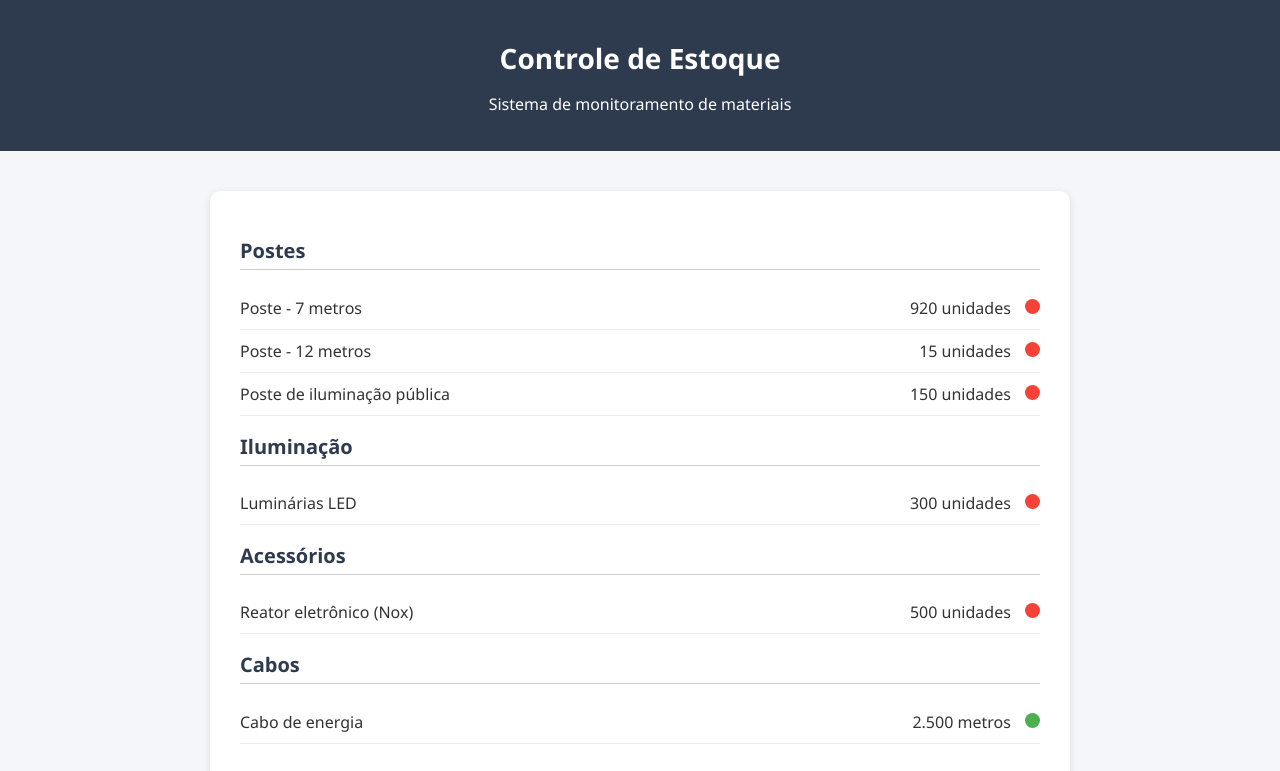
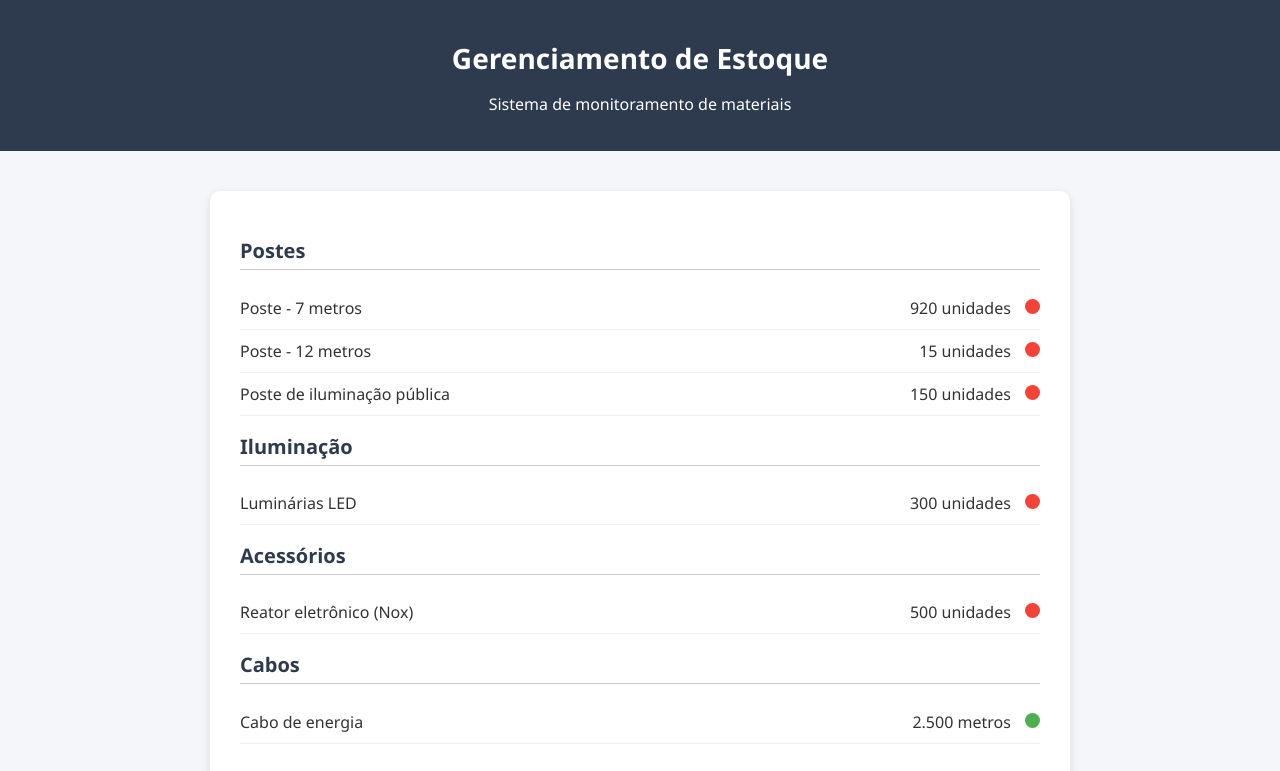
Before and after one commit to aruar33/Site, a plain HTML site: page index.html in a window 1280 px wide. Shown: the top 771 px of the page. Drawn offline with Linux system fonts and the light colour scheme.

Commit message:
Update index.html

```diff
--- a/index.html
+++ b/index.html
@@ -139,7 +139,7 @@
 </head>
 <body>
   <header>
-    <h1>Controle de Estoque</h1>
+    <h1>Gerenciamento de Estoque</h1>
     <p>Sistema de monitoramento de materiais</p>
   </header>
 
```
